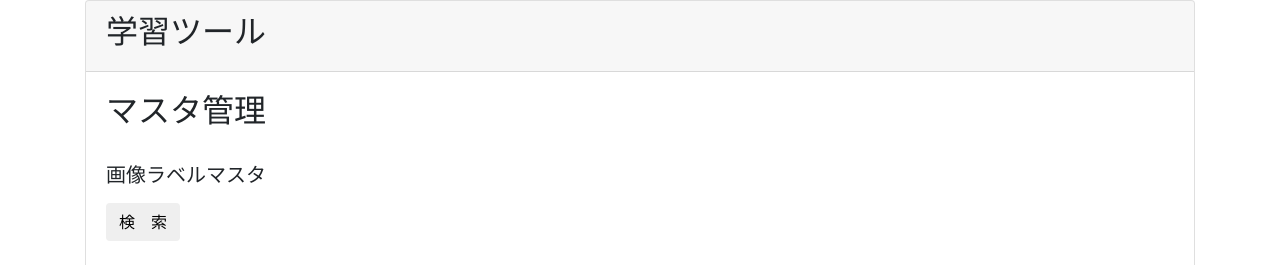
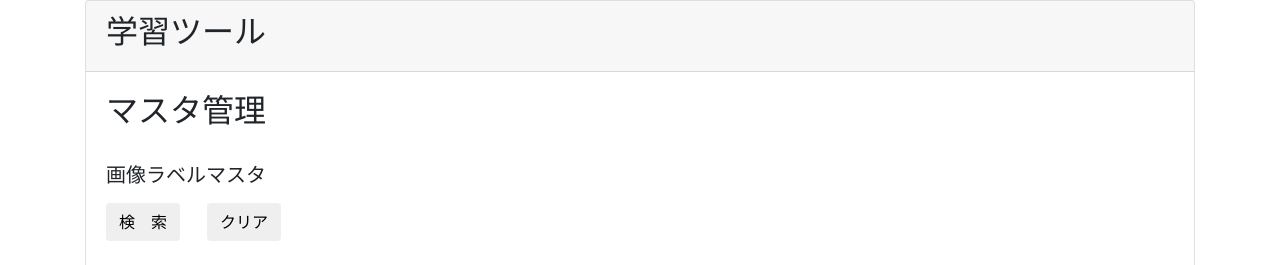
Before and after one commit to eto1976/MlApp, a Django app: page /mlapp/tabmenuMaster in a window 1280 px wide. Shown: the part 56-321 px from the top of the page. Run offline with Django 3.2, Linux system fonts and the light colour scheme; some libraries are stand-ins or nearby versions.

Commit message:
クリアボタン追加

```diff
--- a/MlApp/templates/master.html
+++ b/MlApp/templates/master.html
@@ -25,7 +25,8 @@
 		        <div class="form-group">
 			       	<h5>画像ラベルマスタ</h5>
 		        </div>
-		        <button type="submit" class="btn btn-default" name="doSearch" >検　索</button>
+		        <button type="submit" class="btn btn-default" name="doSearch" >検　索</button>&nbsp;&nbsp;&nbsp;&nbsp;&nbsp;
+		        <button type="submit" class="btn btn-default" name="doClear" >クリア</button>
 				<BR>
 				<BR>
 				<table class="table">
@@ -51,8 +52,8 @@
 				  </tbody>
 				</table>
 				<BR>
-		        <button type="submit" class="btn btn-default" name="doInsert" >新　規</button>
-		        <button type="submit" class="btn btn-default" name="doEdit" >修　正</button>
+		        <button type="submit" class="btn btn-default" name="doInsert" >新　規</button>&nbsp;&nbsp;&nbsp;&nbsp;&nbsp;
+		        <button type="submit" class="btn btn-default" name="doEdit" >修　正</button>&nbsp;&nbsp;&nbsp;&nbsp;&nbsp;
 		        <button type="submit" class="btn btn-default" name="doDelete" >削　除</button>
 
 		    </form>
--- a/MlApp/views/index.py
+++ b/MlApp/views/index.py
@@ -19,8 +19,12 @@ def index(request):
 
     template = loader.get_template("index.html")
 
+    if debugMode == True:
+        msg = "デバックモード(ログイン認証なし)"
+
     context = {
         "indexForm": form,
+        "msg": msg,
     }
 
     request.session.clear()
```
Also changed, not shown: MlApp/views/master.py (+10 -0 lines).
